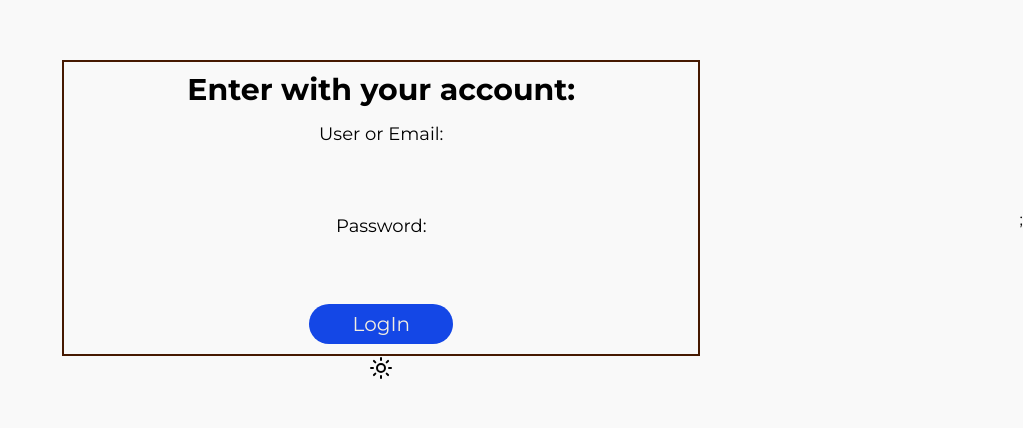
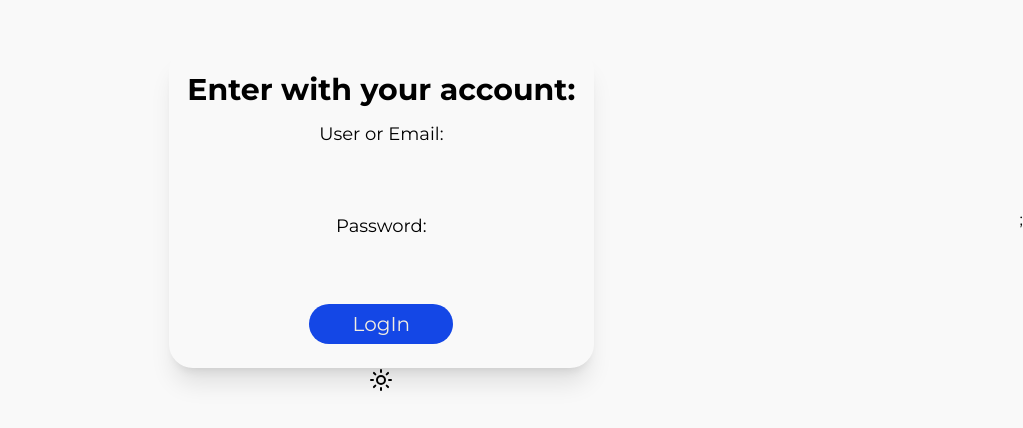
Before and after one commit to LucasAPessoa/CashierApp, a React (Vite) app in the folder frontend/: page / in a window 1280 px wide. Shown: the part 180-608 px from the top of the page, without its empty margins (257-1280 px from the left). Built offline with nearby package versions, Linux system fonts and the light colour scheme.

Commit message:
Refactor LoginContainer styling for improved layout and visual appeal

```diff
--- a/frontend/src/components/layout/LoginContainer.tsx
+++ b/frontend/src/components/layout/LoginContainer.tsx
@@ -1,7 +1,7 @@
 import LoginForm from "../forms/LoginForm";
 
 function LoginContainer() {
-    return <div className="h-max w-1/2 border-2 border-amber-950">
+    return <div className="h-80 w-1/3 rounded-3xl shadow-xl ">
         <LoginForm />
     </div> // prettier-ignore
 }
```
